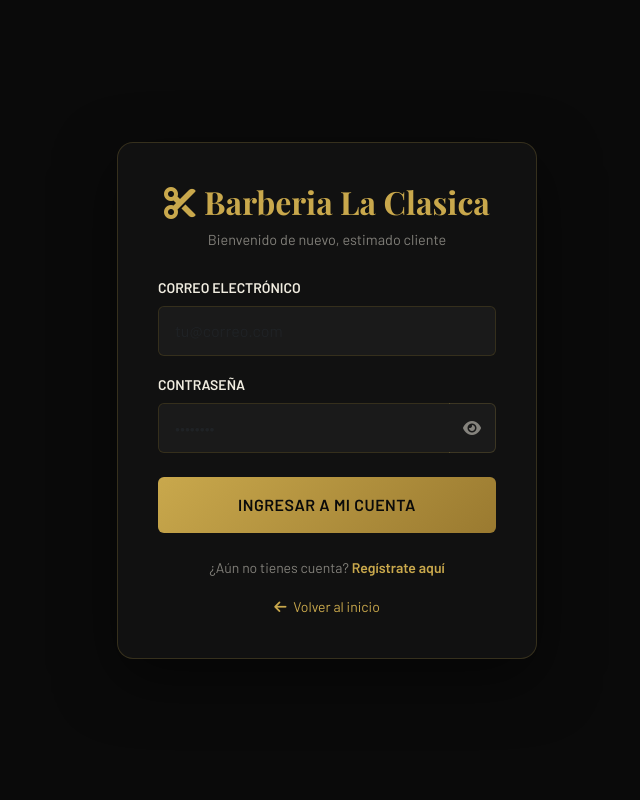
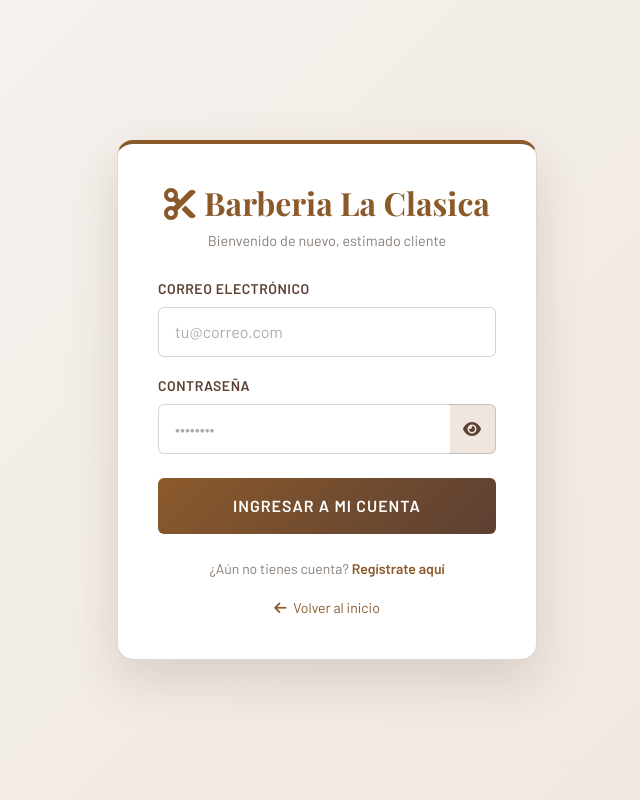
Before and after one commit to DevAngelaSS/SistemaWebBarberiaClasica, a Spring Boot app: page /cliente/login in a window 1280 px wide. Shown: the whole page, without its empty margins (313-953 px from the left). Run offline with Spring Boot 4, Linux system fonts and the light colour scheme; some of the project's set-up classes (security, data sources, template engines, error pages and the like) are left out, and stand-ins take their place.

Commit message:
feat(auth): actualizar vista de login

```diff
--- a/src/main/resources/templates/login.html
+++ b/src/main/resources/templates/login.html
@@ -1,5 +1,6 @@
 <!DOCTYPE html>
 <html xmlns:th="http://www.thymeleaf.org">
+
 <head>
     <title>Iniciar Sesión | BarberPro</title>
     <meta charset="UTF-8">
@@ -7,26 +8,101 @@
     <link rel="stylesheet" href="https://cdnjs.cloudflare.com/ajax/libs/font-awesome/6.4.0/css/all.min.css">
     <link rel="stylesheet" th:href="@{/css/style-public.css}">
     <style>
-        /* Botón ojo integrado con el estilo oscuro del form */
+        :root {
+            --gold: #8b5a2b;
+            --gold-light: #a6713a;
+            --gold-dark: #5c4033;
+            --bg: #f7f3ef;
+            --bg-card: #ffffff;
+            --text: #3b2a20;
+            --text-muted: rgba(59, 42, 32, 0.6);
+            --border: rgba(139, 90, 43, 0.25);
+        }
+
+        body {
+            background: linear-gradient(135deg, #f7f3ef 0%, #efe6df 100%);
+            color: #3b2a20;
+        }
+
+        .auth-card {
+            background-color: #ffffff;
+            border: 1px solid rgba(139, 90, 43, 0.25);
+            border-top: 4px solid #8b5a2b;
+            box-shadow: 0 20px 50px rgba(59, 42, 32, 0.15);
+        }
+
+        .auth-card .form-label {
+            color: #5c4033;
+            letter-spacing: 0.5px;
+        }
+
+        .auth-card .form-control {
+            background-color: #ffffff !important;
+            border: 1px solid rgba(59, 42, 32, 0.2) !important;
+            color: #3b2a20 !important;
+        }
+
+        .auth-card .form-control::placeholder {
+            color: rgba(59, 42, 32, 0.4);
+        }
+
+        .auth-card .form-control:focus {
+            border-color: #8b5a2b !important;
+            box-shadow: 0 0 0 3px rgba(139, 90, 43, 0.15) !important;
+        }
+
         .btn-ojo {
-            background: #1a1a1a;
-            border: 1px solid var(--border);
+            background: #efe6df;
+            border: 1px solid rgba(59, 42, 32, 0.2);
             border-left: none;
-            color: var(--text-muted);
+            color: #5c4033;
             border-radius: 0 6px 6px 0;
             padding: 0 14px;
             cursor: pointer;
-            transition: color 0.2s;
+            transition: color 0.2s, background 0.2s;
         }
-        .btn-ojo:hover { color: var(--gold); }
 
-        /* Quitar el border-radius derecho del input cuando está en grupo */
+        .btn-ojo:hover {
+            color: #8b5a2b;
+            background: #e4d6cb;
+        }
+
         .input-group .form-control {
             border-right: none !important;
             border-radius: 6px 0 0 6px !important;
         }
+
+        .auth-card .btn-gold {
+            background: linear-gradient(135deg, #8b5a2b, #5c4033);
+            color: #ffffff !important;
+            letter-spacing: 1px;
+        }
+
+        .auth-card .btn-gold:hover {
+            background: linear-gradient(135deg, #a6713a, #8b5a2b);
+            box-shadow: 0 6px 20px rgba(139, 90, 43, 0.3);
+        }
+
+        .auth-card .alert-danger {
+            background: rgba(192, 57, 43, 0.08) !important;
+            border: 1px solid rgba(192, 57, 43, 0.3) !important;
+            color: #a52f23 !important;
+        }
+
+        .auth-card .alert-success {
+            background: rgba(46, 139, 87, 0.1);
+            border: 1px solid rgba(46, 139, 87, 0.3);
+            color: #1f6f46;
+        }
+
+        .auth-card .alert-warning {
+            background: rgba(183, 121, 31, 0.12);
+            border: 1px solid rgba(183, 121, 31, 0.4);
+            color: #8a5a00;
+        }
     </style>
 </head>
+
 <body class="d-flex align-items-center justify-content-center" style="min-height: 100vh;">
 
     <div class="auth-card" style="max-width: 420px;">
@@ -38,27 +114,34 @@
         </div>
 
         <div th:if="${param.error}" class="alert alert-danger"
-             style="background:rgba(231,76,60,0.1); border:1px solid #e74c3c; color:#e74c3c;">
+            style="background:rgba(231,76,60,0.1); border:1px solid #e74c3c; color:#e74c3c;">
             Correo o contraseña incorrectos.
         </div>
 
+        <div th:if="${param.logout}" class="alert alert-success">
+            Sesión cerrada correctamente.
+        </div>
+        <div th:if="${param.accesoDenegado}" class="alert alert-warning">
+            No tienes permiso para acceder a ese módulo.
+        </div>
+        <div th:if="${exito}" class="alert alert-success" th:text="${exito}"></div>
+
         <form th:action="@{/cliente/login}" method="post">
-            <input type="hidden" th:name="${_csrf.parameterName}" th:value="${_csrf.token}"/>
+            <input type="hidden" th:name="${_csrf.parameterName}" th:value="${_csrf.token}" />
 
             <div class="mb-3">
                 <label class="form-label small fw-bold">CORREO ELECTRÓNICO</label>
-                <input type="email" name="username" class="form-control"
-                       placeholder="tu@correo.com" required>
+                <input type="email" name="username" class="form-control" placeholder="tu@correo.com" required>
             </div>
 
             <div class="mb-4">
                 <label class="form-label small fw-bold">CONTRASEÑA</label>
                 <!-- ← input-group con botón ojo -->
                 <div class="input-group">
-                    <input type="password" id="loginPassword" name="password"
-                           class="form-control" placeholder="••••••••" required>
+                    <input type="password" id="loginPassword" name="password" class="form-control"
+                        placeholder="••••••••" required>
                     <button type="button" class="btn-ojo" onclick="toggleLoginPassword()"
-                            title="Mostrar / ocultar contraseña">
+                        title="Mostrar / ocultar contraseña">
                         <i id="iconoOjoLogin" class="fa-solid fa-eye"></i>
                     </button>
                 </div>
@@ -72,8 +155,8 @@
         <div class="text-center mt-4">
             <p class="small" style="color:var(--text-muted);">
                 ¿Aún no tienes cuenta?
-                <a href="/cliente/registro" style="color:var(--gold); text-decoration:none;"
-                   class="fw-bold">Regístrate aquí</a>
+                <a href="/cliente/registro" style="color:var(--gold); text-decoration:none;" class="fw-bold">Regístrate
+                    aquí</a>
             </p>
             <a href="/" style="color:var(--gold); text-decoration:none;" class="small">
                 <i class="fa-solid fa-arrow-left me-1"></i> Volver al inicio
@@ -97,4 +180,5 @@
 
     <script src="https://cdn.jsdelivr.net/npm/bootstrap@5.3.0/dist/js/bootstrap.bundle.min.js"></script>
 </body>
+
 </html>
```
